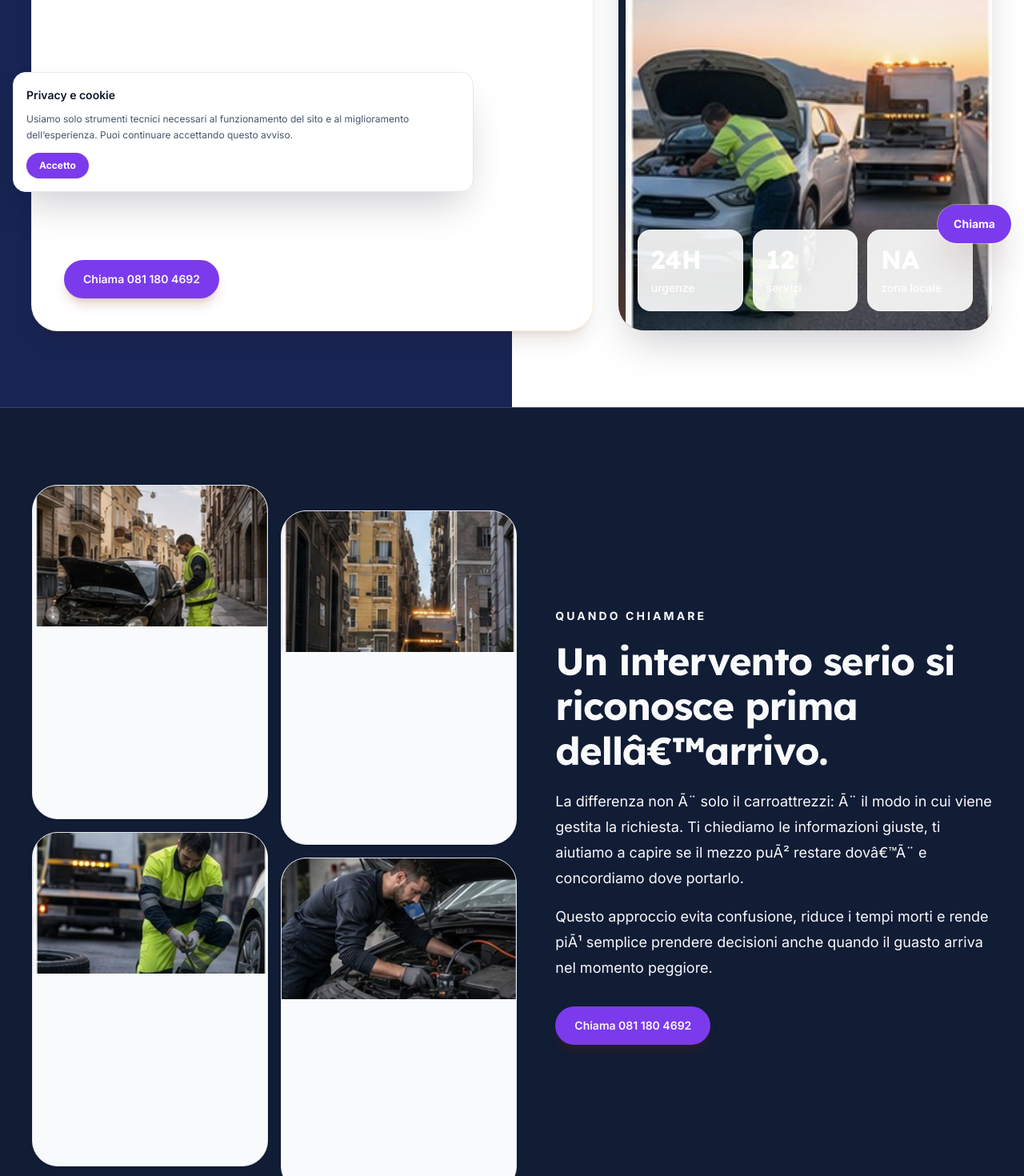
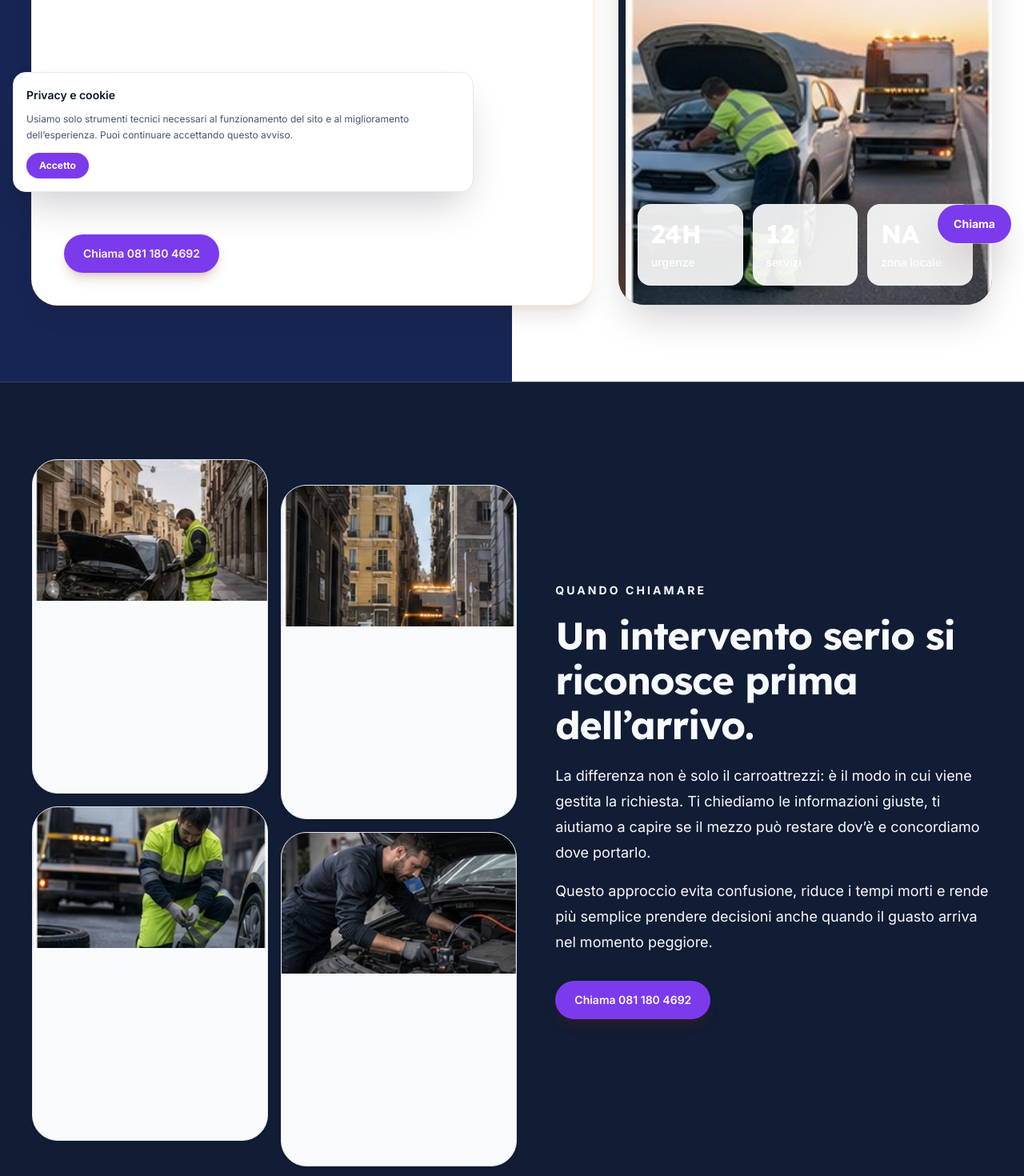
Before and after one commit to alessio-aesthetic/carroattrezzinapoli24.it, a Next.js app: page / in a window 1280 px wide. Shown: the part 480-1950 px from the top of the page at 80% size. Built offline with nearby package versions, Linux system fonts and the light colour scheme.

Commit message:
Improve contrast and readable typography

```diff
--- a/src/app/page.tsx
+++ b/src/app/page.tsx
@@ -76,19 +76,19 @@ function Hero() {
             </h1>
             <div className="mt-7 space-y-5 text-lg leading-8 text-slate-700">
               <p>
-                Quando unâ€™auto si blocca, non hai bisogno di una risposta
+                Quando un’auto si blocca, non hai bisogno di una risposta
                 qualsiasi. Hai bisogno di qualcuno che capisca subito dove sei,
                 che ti dica cosa comunicare e che organizzi il recupero senza
-                farti perdere luciditÃ . Il servizio di <strong>carroattrezzi a Napoli</strong> Ã¨
+                farti perdere lucidità. Il servizio di <strong>carroattrezzi a Napoli</strong> è
                 pensato per gestire guasti, incidenti, veicoli in panne e
                 trasporti programmati con una procedura chiara.
               </p>
               <p>
                 Lavoriamo su Napoli, sulle strade di collegamento, nelle zone
                 industriali e nei comuni vicini. Prima di partire definiamo
-                posizione, mezzo, problema e destinazione: cosÃ¬ sai giÃ  cosa
-                succede e puoi scegliere con piÃ¹ serenitÃ  anche quando la
-                situazione Ã¨ urgente.
+                posizione, mezzo, problema e destinazione: così sai già cosa
+                succede e puoi scegliere con più serenità anche quando la
+                situazione è urgente.
               </p>
             </div>
           </div>
@@ -193,17 +193,17 @@ function Urgencies() {
           </div>
           <SectionTitle
             eyebrow="quando chiamare"
-            title="Un intervento serio si riconosce prima dellâ€™arrivo."
+            title="Un intervento serio si riconosce prima dell’arrivo."
           >
             <p>
-              La differenza non Ã¨ solo il carroattrezzi: Ã¨ il modo in cui viene
+              La differenza non è solo il carroattrezzi: è il modo in cui viene
               gestita la richiesta. Ti chiediamo le informazioni giuste, ti
-              aiutiamo a capire se il mezzo puÃ² restare dovâ€™Ã¨ e concordiamo dove
+              aiutiamo a capire se il mezzo può restare dov’è e concordiamo dove
               portarlo.
             </p>
             <p>
               Questo approccio evita confusione, riduce i tempi morti e rende
-              piÃ¹ semplice prendere decisioni anche quando il guasto arriva nel
+              più semplice prendere decisioni anche quando il guasto arriva nel
               momento peggiore.
             </p>
             <PhoneLink className="mt-4" />
@@ -221,13 +221,13 @@ function Services() {
         <div className="flex flex-col justify-between gap-8 lg:flex-row lg:items-end">
           <SectionTitle eyebrow="servizi" title="Soluzioni diverse per problemi diversi.">
             <p>
-              Unâ€™auto in panne, una moto da caricare, un furgone fermo o un
+              Un’auto in panne, una moto da caricare, un furgone fermo o un
               veicolo incidentato richiedono attenzioni diverse. Per questo ogni
               richiesta viene valutata in base a mezzo, posizione, accessi e
               destinazione.
             </p>
             <p>
-              Lâ€™obiettivo Ã¨ offrirti un servizio pulito: poche parole inutili,
+              L’obiettivo è offrirti un servizio pulito: poche parole inutili,
               informazioni chiare e un recupero eseguito con cura.
             </p>
           </SectionTitle>
@@ -270,15 +270,15 @@ function Zones() {
       <Container>
         <SectionTitle eyebrow="zone servite" title="Napoli e comuni vicini, con assistenza organizzata.">
           <p>
-            Interveniamo in cittÃ , nelle aree produttive, lungo le strade
+            Interveniamo in città, nelle aree produttive, lungo le strade
             provinciali e nei comuni vicini. In ogni zona il metodo resta lo
             stesso: posizione precisa, destinazione concordata e gestione
             ordinata del mezzo.
           </p>
           <p>
-            Se sei in un parcheggio privato, vicino a unâ€™officina, su una
+            Se sei in un parcheggio privato, vicino a un’officina, su una
             strada periferica o fuori paese, ti aiutiamo a comunicare i dati
-            utili per preparare lâ€™intervento nel modo piÃ¹ corretto.
+            utili per preparare l’intervento nel modo più corretto.
           </p>
         </SectionTitle>
         <div className="mt-12 grid gap-4 sm:grid-cols-2 lg:grid-cols-4">
@@ -311,7 +311,7 @@ function WhyAndPricing() {
         <div className="grid gap-8 lg:grid-cols-[1fr_1fr_0.9fr]">
           <div className="rounded-[2rem] bg-white p-8 text-slate-900">
             <h2 className="font-display text-3xl font-bold">
-              PerchÃ© scegliere noi
+              Perché scegliere noi
             </h2>
             <div className="mt-6 space-y-4 text-sm leading-6 text-slate-700">
               <p>
@@ -324,7 +324,7 @@ function WhyAndPricing() {
               </p>
               <p>
                 <strong>Gestione ordinata:</strong> valutiamo accessi, mezzo e
-                condizioni prima di muoverci, cosÃ¬ lâ€™intervento Ã¨ piÃ¹ preciso.
+                condizioni prima di muoverci, così l’intervento è più preciso.
               </p>
             </div>
           </div>
@@ -335,7 +335,7 @@ function WhyAndPricing() {
             <ol className="mt-6 space-y-5">
               {[
                 ['Capire', 'Raccogliamo posizione, problema e tipo di veicolo.'],
-                ['Concordare', 'Definiamo destinazione, accessi e prioritÃ .'],
+                ['Concordare', 'Definiamo destinazione, accessi e priorità.'],
                 ['Recuperare', 'Gestiamo carico, traino o trasporto con cura.'],
               ].map(([title, text], index) => (
                 <li key={title} className="flex gap-4">
@@ -355,7 +355,7 @@ function WhyAndPricing() {
             <p className="mt-5 text-sm leading-6 text-orange-50">
               Il costo dipende da distanza, tipo di mezzo, condizioni di
               recupero e destinazione. Prima di partire raccogliamo i dettagli
-              utili per darti unâ€™indicazione sensata e ridurre le sorprese.
+              utili per darti un’indicazione sensata e ridurre le sorprese.
             </p>
           <Link
             href={`tel:${site.tel}`}
@@ -374,10 +374,10 @@ function Faqs() {
   return (
     <section id="faq" className="bg-white py-24">
       <Container>
-        <SectionTitle eyebrow="domande frequenti" title="Risposte semplici quando il veicolo Ã¨ fermo.">
+        <SectionTitle eyebrow="domande frequenti" title="Risposte semplici quando il veicolo è fermo.">
           <p>
             Prima di scegliere un carroattrezzi vuoi capire tempi, destinazione,
-            prezzo e modalitÃ  di intervento. Qui trovi le risposte piÃ¹ utili per
+            prezzo e modalità di intervento. Qui trovi le risposte più utili per
             decidere rapidamente.
           </p>
         </SectionTitle>
@@ -415,7 +415,7 @@ function FinalCta() {
           <p className="mt-4 max-w-2xl text-slate-200">
             Chiama e comunica posizione, tipo di mezzo e destinazione. Ti
             aiutiamo a organizzare il recupero con una procedura chiara e un
-            tono pratico, senza complicare una situazione giÃ  scomoda.
+            tono pratico, senza complicare una situazione già scomoda.
           </p>
         </div>
         <div className="mt-8 flex flex-col gap-3 sm:flex-row lg:mt-0">
```
